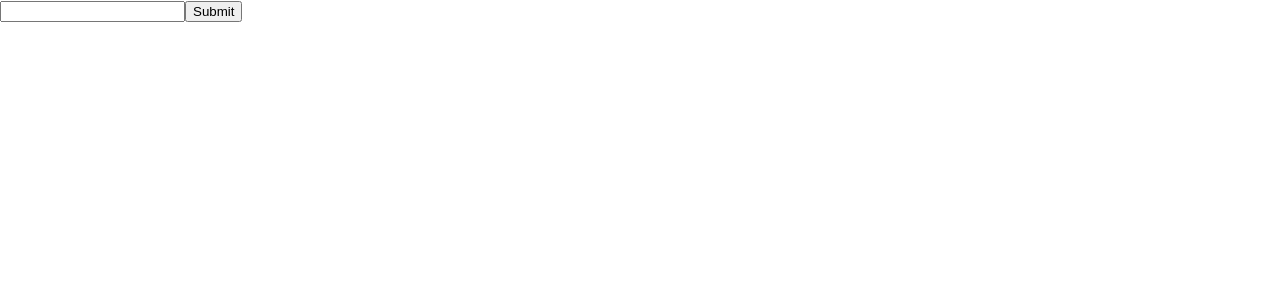
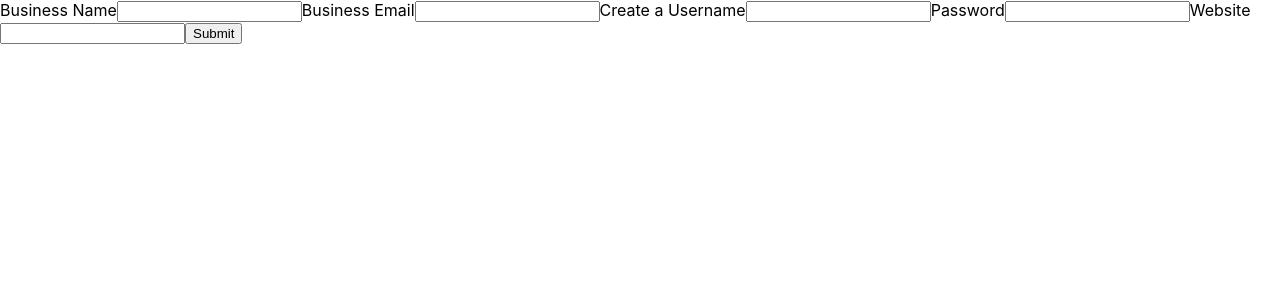
Before and after one commit to aleckan53/simplr_form_props, a React (Create React App) app: page / in a window 1280 px wide. Shown: the top 300 px of the page. Built offline with nearby package versions, Linux system fonts and the light colour scheme.

Commit message:
add onSubmit handler to Form

```diff
--- a/src/components/Form.js
+++ b/src/components/Form.js
@@ -1,18 +1,30 @@
-import React, { useState } from 'react';
+import React from 'react';
 import Input from './Input';
 import useInput from 'hooks/useInput';
 
 const Form = () => {
 
-  const [state, setState] = useState({});
+  const { value: businessName, ...businessNameHandler } = useInput('Business Name', 'text');
+  const { value: email, ...emailHandler } = useInput('Business Email', 'email');
+  const { value: userName, ...userNameHandler } = useInput('Create a Username', 'text');
+  const { value: password, ...passwordHandler } = useInput('Password', 'password');
+  const { value: website, ...webSiteHandler } = useInput('Website', 'text');
 
-  const { value: businessName, ...nameHandler } = useInput('Business Name', 'text');
+  const onSubmit = (e) => {
+    e.preventDefault();
+    console.log({
+      businessName
+    })
+  }
 
   return (
-    <form>
-      <Input {...nameHandler}/>
-      <Input
-        type='submit'/>
+    <form onSubmit={onSubmit}>
+      <Input {...businessNameHandler}/>
+      <Input {...emailHandler}/>
+      <Input {...userNameHandler}/>
+      <Input {...passwordHandler}/>
+      <Input {...webSiteHandler}/>
+      <Input type='submit'/>
     </form>
   )
 }
--- a/src/components/Input.js
+++ b/src/components/Input.js
@@ -1,10 +1,10 @@
 import React from 'react';
 
-const Input = ({label, type}) => {
+const Input = ({label, type, onChange}) => {
 
   return <>
     {label && <label>{label}</label>}
-    <input type={type}/>
+    <input type={type} onChange={onChange}/>
   </>
 }
 
--- a/src/hooks/useInput.js
+++ b/src/hooks/useInput.js
@@ -16,6 +16,7 @@ const useInput = (name, type) => {
 
   return {
     id: name,
+    label: name,
     type,
     onChange,
     value,
```
